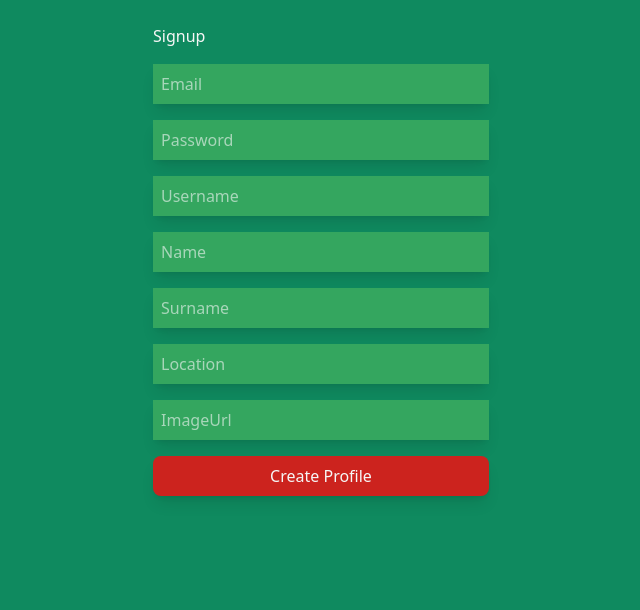
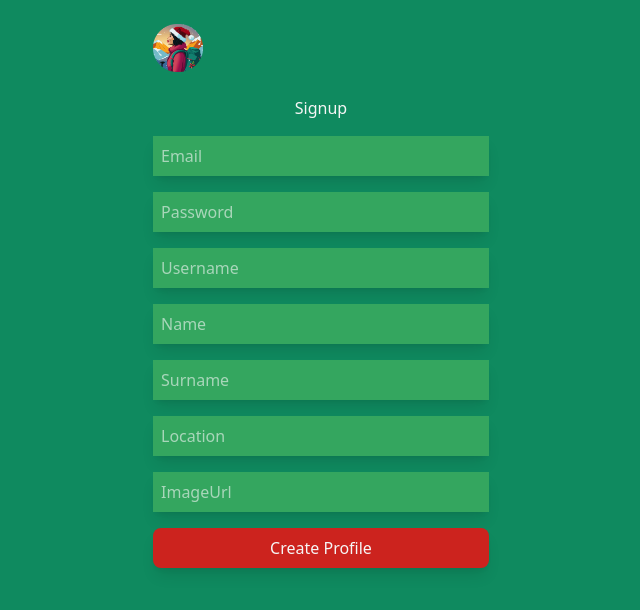
Before and after one commit to veepgoose/FelizNaviHike, a Next.js app: page /accountcreation in a window 1280 px wide. Shown: the top 610 px of the page, without its empty margins (319-959 px from the left). Built offline with nearby package versions, Linux system fonts and the light colour scheme.

Commit message:
nearly there

```diff
--- a/components/Profile.tsx
+++ b/components/Profile.tsx
@@ -1,4 +1,6 @@
+import Link from "next/link"
 import {Button} from"./Button"
+
 export const Profile = (props: {id: string, firstName: string, lastName: string, location: string, imageUrl: string, bio: string}) => {
     return (
         <div className="p-4 py-8 flex flex-col gap-4 items-center">
@@ -10,7 +12,8 @@ export const Profile = (props: {id: string, firstName: string, lastName: string,
             <h2 className="text-xl">
                 <strong>Location:</strong> {props.location}
             </h2>
-           <Button>View Upcoming Walks</Button>
+            <Link href="/dashboard" className="bg-fire_engine_red p-2 shadow-lg rounded-lg text-center">View Upcoming Walks</Link>
+
         </div>
     )
 }
--- a/pages/_document.tsx
+++ b/pages/_document.tsx
@@ -1,4 +1,5 @@
 import { Html, Head, Main, NextScript } from "next/document";
+import Link from "next/link";
 
 export default function Document() {
   return (
@@ -6,7 +7,12 @@ export default function Document() {
       <Head />
       <body className="bg-sea_green text-seasalt " >
         <div className="p-6 max-w-sm mx-auto">
+        <Link href='/dashboard'>
+    <img src="/assets/LogoImg.png" width={50} height={50}/>
+    </Link>
+    <div className='mt-6'>
           <Main />
+          </div>
         </div>
         <NextScript />
       </body>
--- a/pages/accountcreation.tsx
+++ b/pages/accountcreation.tsx
@@ -29,7 +29,7 @@ function Accountcreation() {
 
     return (
       <form  className="flex flex-col gap-4">
-        <h2 className="font-[1rem]"> Signup </h2>
+        <h2 className="font-[1rem] text-center"> Signup </h2>
         <Input
           placeholder="Email"
           type="email"
--- a/pages/dashboard.tsx
+++ b/pages/dashboard.tsx
@@ -1,5 +1,6 @@
 import {Walkcard} from '../components/Walkcard'
 import { walks } from "../data/walks";
+import Link from "next/link";
 
 export default function Page() {
     return (
--- a/pages/profile.tsx
+++ b/pages/profile.tsx
@@ -1,5 +1,5 @@
 import { useRouter } from "next/router";
-
+import Link from "next/link";
 import { walks } from "@/data/walks";
 import { Profile } from "@/components/Profile";
 import { users } from "@/data/users";
```
